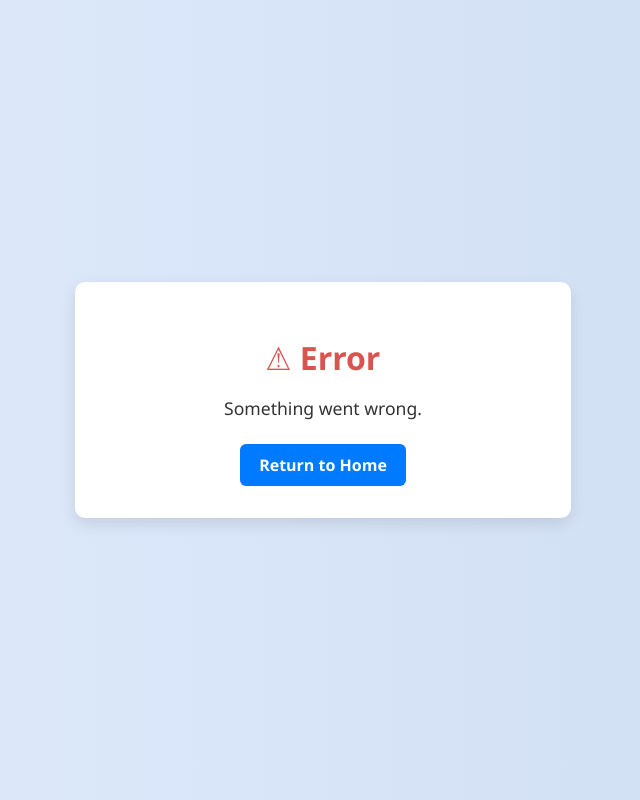
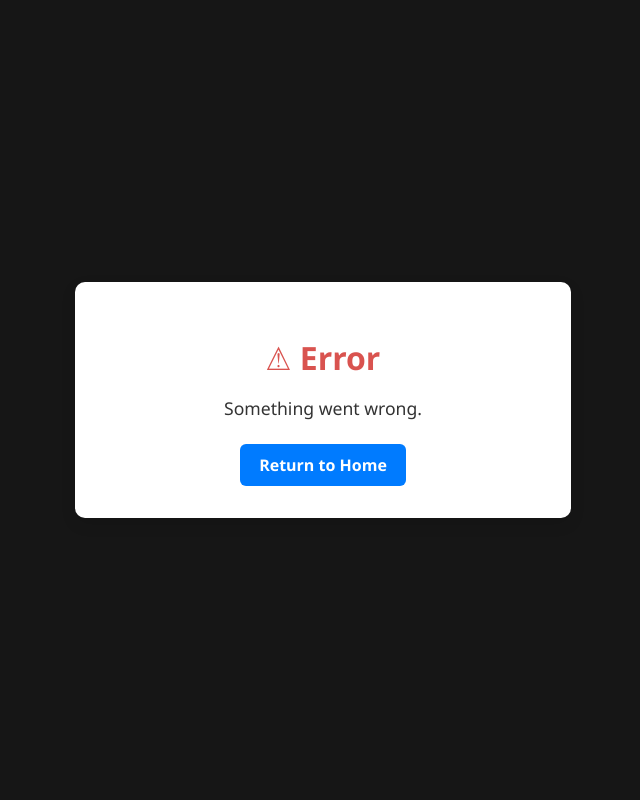
Before and after one commit to carlmarinyo/AD-Meeting-Calendar, a PHP site: page /errors/login_failed.php in a window 1280 px wide. Shown: the whole page, without its empty margins (317-957 px from the left). Run offline with PHP 8.4, Linux system fonts and the light colour scheme; some libraries are stand-ins or nearby versions.

Commit message:
refactor: replace background color of pages for consistency

```diff
--- a/components/templates/nav.component.php
+++ b/components/templates/nav.component.php
@@ -49,7 +49,7 @@ function navHeader(): void
         }
 
         header {
-            background-color: #343a40;
+             background-color: #007bff;
             color: white;
             padding: 15px 20px;
             font-family: Arial, sans-serif;
--- a/errors/login_failed.php
+++ b/errors/login_failed.php
@@ -14,7 +14,7 @@ $message = $_GET['message'] ?? 'Something went wrong.';
             padding: 0;
             height: 100vh;
             font-family: 'Segoe UI', Tahoma, Geneva, Verdana, sans-serif;
-            background: linear-gradient(to right, #e0eafc, #cfdef3);
+            background-color:rgb(22,22,22);
             display: flex;
             align-items: center;
             justify-content: center;
```
